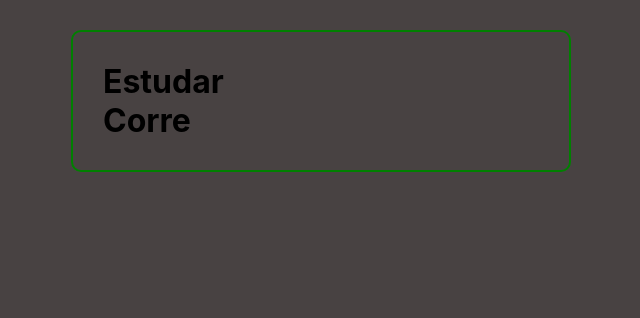
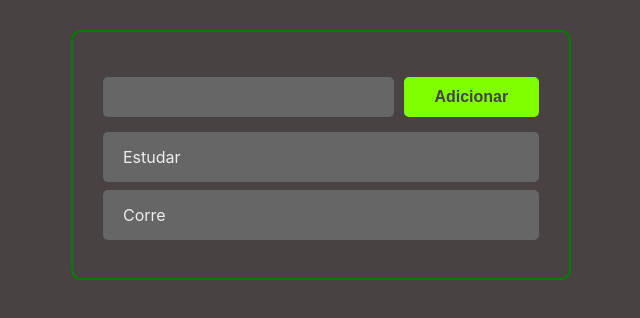
Before and after one commit to igorxcardoso/task-list-rails-react, a React (Create React App) app: page / in a window 1280 px wide. Shown: the top 318 px of the page, without its empty margins (319-959 px from the left). Built offline with nearby package versions, Linux system fonts and the light colour scheme; the HTML template or start-up script is replaced by a standard one.

Commit message:
file extension change, and component creation

```diff
--- a/src/App.js
+++ b/src/App.jsx
@@ -1,6 +1,6 @@
 import React, { useState } from "react";
-
 import Task from "./components/Tasks"
+import AddTask from "./components/AddTask";
 import "./App.css"
 
 const App = () => {
@@ -18,9 +18,22 @@ const App = () => {
     }
   ]);
 
+  const handleTaskAddition = (taskTitle) => {
+    const newTasks = [
+      ... tasks,
+      {
+        title: taskTitle,
+        id: Math.random(20),
+        completed: false
+      }
+    ];
+    setTask(newTasks);
+  }
+
   return (
     <>
       <div className="container">
+        < AddTask handleTaskAddition={handleTaskAddition} />
         < Task myTasks={tasks} />
       </div>
     </>
--- a/src/components/AddTask.css
+++ b/src/components/AddTask.css
@@ -10,7 +10,8 @@
 	border-radius: 5px;
 	border: none;
 	flex: 2;
-	background-color: #444;
+	/* background-color: rgb(9, 9, 9); */
+	background-color: rgb(103, 102, 102);
 	color: #eee;
 	font-size: 16px;
 }
@@ -18,3 +19,4 @@
 .add-task-button-container {
 	margin-left: 10px;
 	flex: 1;
+}
--- /dev/null
+++ b/src/components/AddTask.jsx
@@ -0,0 +1,33 @@
+import React, { useState } from 'react';
+import "./AddTask.css"
+import MyButton from './MyButton';
+
+const AddTask = ({ handleTaskAddition }) => {
+    const [inputData, setInputData] = useState('');
+
+    const handleInputChange = (e) => {
+        // console.log(e.target.value);
+        setInputData(e.target.value);
+    }
+
+    const handleAddTaskClick = () => {
+        handleTaskAddition(inputData);
+    }
+
+    return (
+        <div className="add-task-container">
+            <input
+                onChange={handleInputChange} // Vai passar a função sem parametro inicialmente
+                value={inputData}
+                className="add-task-input"
+                type="text"
+            />
+
+            <div className="add-task-button-container">
+                <MyButton>Adicionar</MyButton>
+            </div>
+        </div>
+    );
+}
+
+export default AddTask;
--- /dev/null
+++ b/src/components/MyButton.jsx
@@ -0,0 +1,12 @@
+import React from "react";
+import "./MyButton.css"
+
+const MyButton = ({ children, myClick }) => {
+    return (
+        <button onClick={myClick} className="button">
+            {children}
+        </button>
+    );
+}
+
+export default MyButton;
--- a/src/components/Task.css
+++ b/src/components/Task.css
@@ -1,5 +1,5 @@
 .task-container {
-	background-color: #444;
+	background-color: rgb(103, 102, 102);
 	margin: 8px 0;
 	padding: 15px 20px;
 	display: flex;
--- a/src/components/Task.js
+++ b/src/components/Task.jsx
@@ -1,8 +1,9 @@
 import React from "react";
+import "./Task.css";
 
 const Task = ({ taskComponent }) => {
     return (
-        <h1> { taskComponent.title } </h1>
+        <div className="task-container"> { taskComponent.title } </div>
     );
 }
 
```
Also changed, not shown: src/components/MyButton.css (renamed from src/components/Button.css), src/components/Tasks.jsx (renamed from src/components/Tasks.js), src/index.jsx (renamed from src/index.js).
